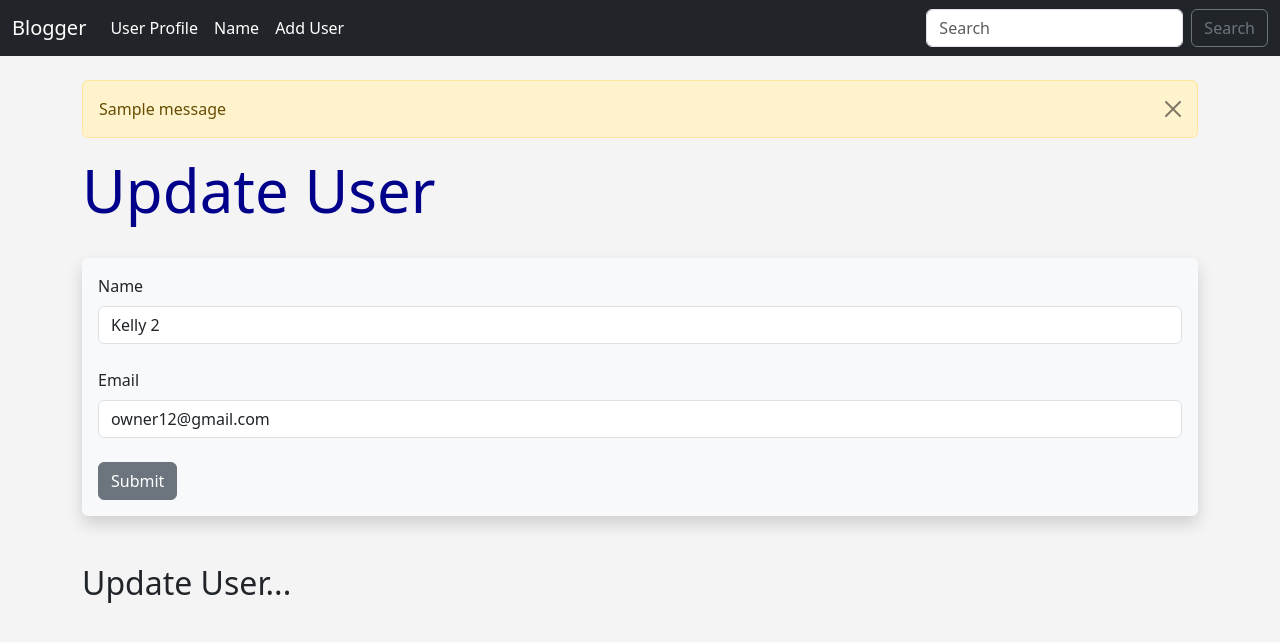
After one commit to kelvin-kelly/SQLITE-Mini-Projects, a Flask app: page /update/7 in a window 1280 px wide. The commit adds this page. Shown: the top 642 px of the page. Run offline with Flask 3, Linux system fonts and the light colour scheme; tables that the repository leaves empty hold one stand-in row (values such as "Sample post"); one stand-in notice (Sample message) is shown.

Commit message:
CRUD Operation (UPDATE)

```diff
--- a/BLOGGER/app.py
+++ b/BLOGGER/app.py
@@ -1,4 +1,4 @@
-from flask import Flask, render_template, url_for, flash, redirect
+from flask import Flask, request, render_template, url_for, flash, redirect
 from flask_wtf import FlaskForm
 from wtforms import StringField, SubmitField
 from wtforms.validators import DataRequired, Email
@@ -14,6 +14,7 @@ app.config['SQLALCHEMY_TRACK_MODIFICATIONS'] = False
 app.config['SECRET_KEY'] = 'MY_SECRET_KEY'
 
 db = SQLAlchemy(app)
+
 
 # Model
 class Users(db.Model):
@@ -36,11 +37,34 @@ class UserForm(FlaskForm):
     ])
     submit = SubmitField("Submit")
 
+# Routes
+# Update a record in a database
+@app.route('/update/<int:id>', methods=['GET', 'POST'])
+def update(id):
+    form = UserForm()
+    name_to_update = Users.query.get_or_404(id)
+    if form.validate_on_submit():
+        name_to_update.name = form.name.data
+        name_to_update.email = form.email.data
+
+        try:
+            db.session.commit()
+            flash('User updated successfully!', 'success')
+            return redirect(url_for('add_user'))
+        except:
+            db.session.rollback()  # Rollback in case of error
+            flash('Looks like there was an error...Try Again!', 'danger')
+
+    #  form initializing  with existing data
+    form = UserForm(obj=name_to_update)
+
+    return render_template('update.html', form=form, name_to_update=name_to_update)
+
 class NamerForm(FlaskForm):
     name = StringField("What's Your Name", validators=[DataRequired()])
     submit = SubmitField("Submit")
 
-# Routes
+
 # ADD_USER ROUTE
 @app.route('/user/add', methods=['GET', 'POST'])
 def add_user():
--- a/BLOGGER/templates/add_user.html
+++ b/BLOGGER/templates/add_user.html
@@ -31,13 +31,13 @@
                 {{ form.submit(class="btn btn-secondary") }}
             </form>
     </div>
-    <h2>Users List:</h2>
+    <h2>Users List: click on the name to update</h2>
 
 <table class="table table-hover table-bordered table-striped">
     {% for user in our_users %}
     <tr>
         <td>
-            {{ user.id }}. {{ user.name }} {{ user.email }}
+            {{ user.id }}. <a href="{{ url_for('update', id=user.id ) }}">{{ user.name }}</a> {{ user.email }}
         </td>
     </tr>
     {% endfor %}
--- /dev/null
+++ b/BLOGGER/templates/update.html
@@ -0,0 +1,38 @@
+{% extends 'base.html' %}
+
+{% block title %}
+   BLOGGER
+{% endblock %}
+
+{% block content %}
+{% for message in get_flashed_messages() %}
+    <div class="alert alert-warning alert-dismissible fade show" role="alert">
+        {{ message }}
+        <button type="button" class="btn-close" data-bs-dismiss="alert" aria-label="Close"></button>
+    </div>
+{% endfor %}
+
+{% if name %}
+
+{% else %}
+    <h1>Update User</h1>
+    <br/>
+    <div class="shadow p-3 mb-5 bg-body-tertiary rounded">
+<form action="{{ url_for('update', id=name_to_update.id) }}" method="POST">
+    {{ form.hidden_tag() }}
+    <div class="form-group">
+        {{ form.name.label(class="form-label") }}
+        {{ form.name(class="form-control") }}
+        <br/>
+        {{ form.email.label(class="form-label") }}
+        {{ form.email(class="form-control") }}
+        <br/>
+        {{ form.submit(class="btn btn-secondary") }}
+    </div>
+</form>
+
+    </div>
+    <h2>Update User...</h2>
+
+{% endif %}
+{% endblock %}
```
Also changed, not shown: BLOGGER/db/Blogger.db.
